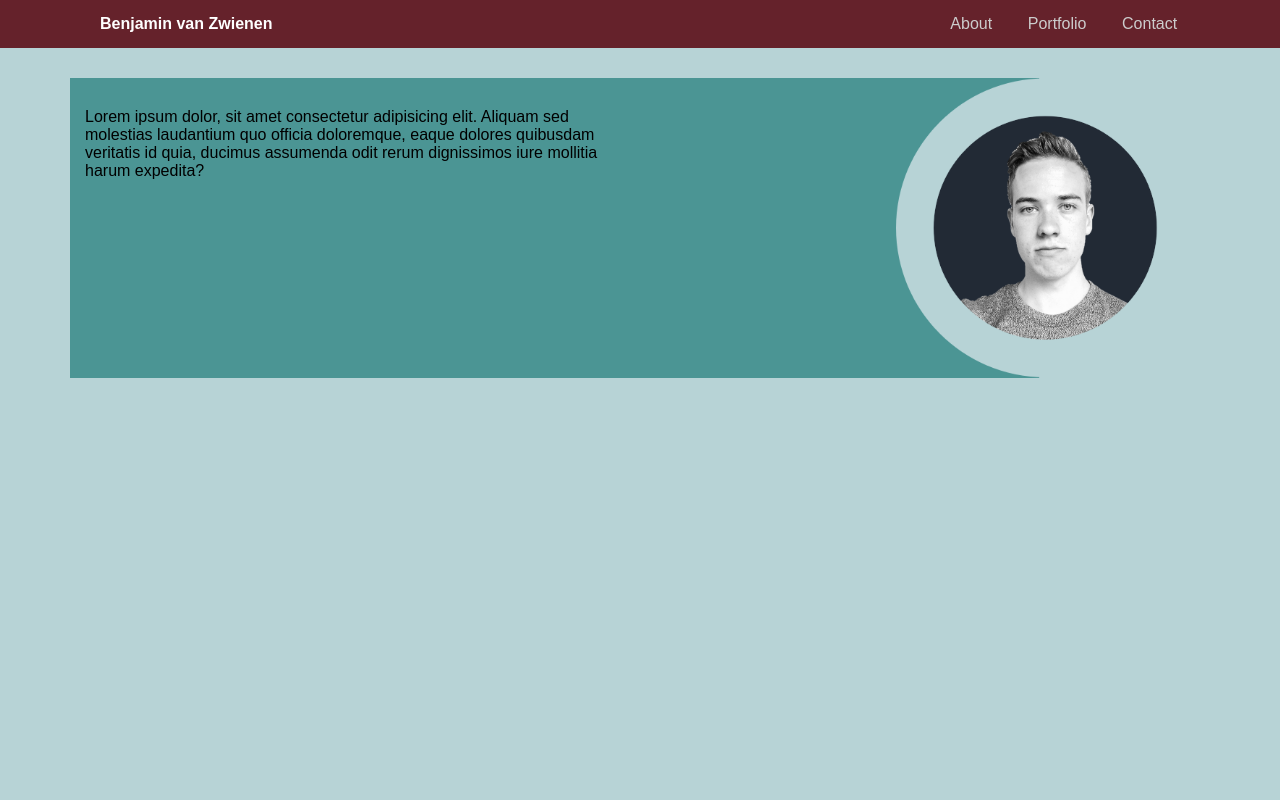
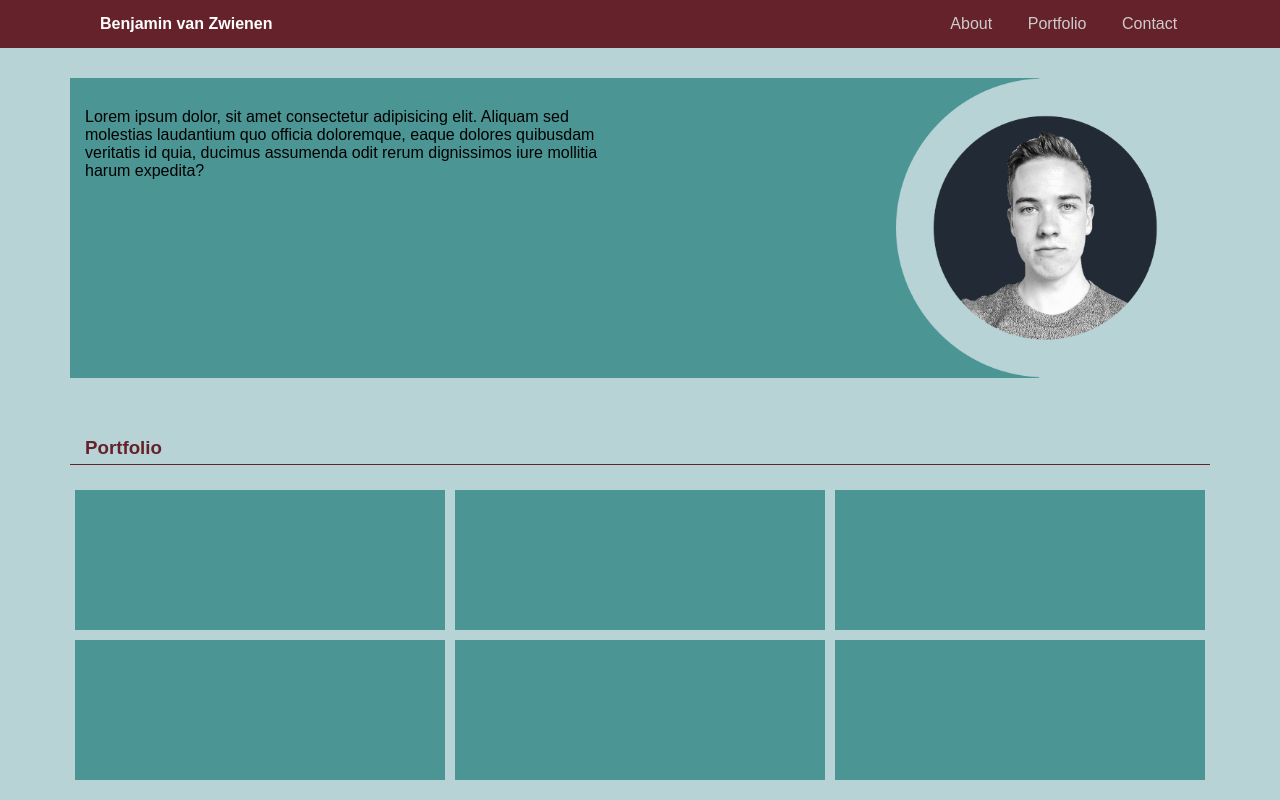
Before and after one commit to BenGitter/portfolio-v2, a website: page index.html in a window 1280 px wide. Drawn offline with nearby package versions, Linux system fonts and the light colour scheme; files that its build step writes are made by us from their sources.

Commit message:
Add portfolio mockup

```diff
--- a/index.html
+++ b/index.html
@@ -67,11 +67,34 @@
           alt="Image of me">
       </div>
     </div>
+
+    <!-- Portolio section -->
+    <div id="portfolio" class="row portfolio">
+      <div class="col-12 section-title">
+        <h3>Portfolio</h3>
+      </div>
+    </div>
+    <div class="row portfolio-items">
+      <div class="col-4 portfolio-item">
+        <div class="fill-bg"></div>
+      </div>
+      <div class="col-4 portfolio-item">
+        <div class="fill-bg"></div>
+      </div>
+      <div class="col-4 portfolio-item">
+        <div class="fill-bg"></div>
+      </div>
+      <div class="col-4 portfolio-item">
+        <div class="fill-bg"></div>
+      </div>
+      <div class="col-4 portfolio-item">
+        <div class="fill-bg"></div>
+      </div>
+      <div class="col-4 portfolio-item">
+        <div class="fill-bg"></div>
+      </div>
+    </div>
   </div>
-
-  <br>
-  <br>
-  <br>
 
   <script src="bundle.js"></script>
 </body>
--- a/scss/styles.scss
+++ b/scss/styles.scss
@@ -82,6 +82,29 @@ body{
   }
 }
 
+.section-title{
+  margin-top: 40px;
+  margin-bottom: 20px;
+  border-bottom: 1px solid $dark-red;
+
+  h3{
+    margin-bottom: 5px;
+    color: $dark-red;
+    font-weight: bolder;
+  }
+}
+
+.portfolio-items{
+  .portfolio-item{
+    height: 150px;
+    padding: 5px;
+  }
+
+  .fill-bg{
+    height: 100%;
+    background: $mid-blue;
+  }
+}
 
 
 
```
